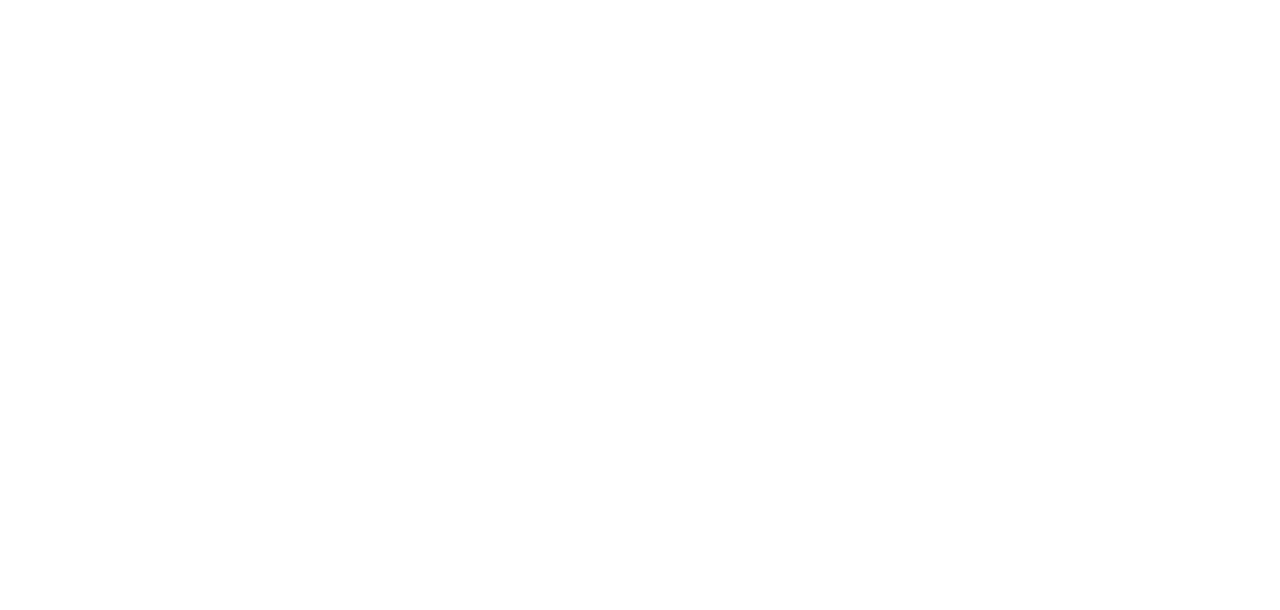
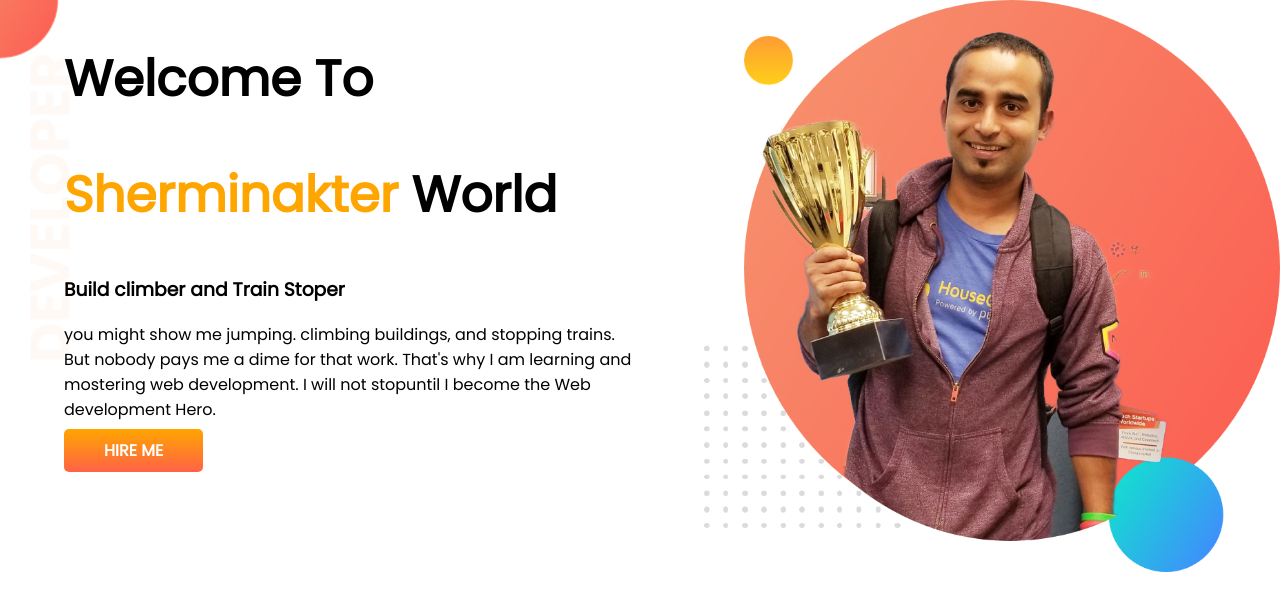
Before and after one commit to Sherminakt/developer-portfolio, a plain HTML site: page index.html in a window 1280 px wide. Drawn offline with Linux system fonts and the light colour scheme.

Commit message:
top banner added

```diff
--- a/index.html
+++ b/index.html
@@ -1,13 +1,34 @@
 <!DOCTYPE html>
 <html lang="en">
+
 <head>
     <meta charset="UTF-8">
     <meta http-equiv="X-UA-Compatible" content="IE=edge">
     <meta name="viewport" content="width=device-width, initial-scale=1.0">
     <title>sherminakter portfolio</title>
+    <link rel="preconnect" href="https://fonts.googleapis.com">
+    <link rel="preconnect" href="https://fonts.gstatic.com" crossorigin>
+    <link href="https://fonts.googleapis.com/css2?family=Poppins&display=swap" rel="stylesheet">
     <link rel="stylesheet" href="style.css">
 </head>
+
 <body>
+    <section class="top-banner">
+        <div class="half-width">
+            <h1>Welcome To</h1>
+            <h1><span class="orange-color">Sherminakter</span> World</h1>
+            <h3>Build climber and Train Stoper</h3>
+            <p>you might show me jumping. climbing buildings, and stopping trains. But nobody pays me a dime for that
+                work.
+                That's why I am learning and mostering web development. I will not stopuntil I become the Web
+                development
+                Hero.</p>
+            <a class="link-button" href="https://www.linkedin.com/in/shermin-akter-b2a505231/">HIRE ME</a>
+        </div>
+        <div class="half-width">
+            <img src="images/jhankar.png" alt="">
+        </div>
+    </section>
+</body>
 
-</body>
 </html>
--- a/style.css
+++ b/style.css
@@ -0,0 +1,32 @@
+body{
+    font-family: 'Poppins', sans-serif;
+    margin: 0;
+}
+h1{
+    font-size: 50px;
+}
+.orange-color{
+    color: orange;
+}
+section{
+    display: flex;
+}
+.half-width{
+    width: 50%;
+    padding-left: 5%;
+}
+.half-width img{
+width: 100%;
+}
+.link-button{
+    text-decoration: none;
+    background-image: linear-gradient(orange, tomato);
+    padding: 10px 40px;
+    color: white;
+    font-weight: 700;
+    border-radius: 5px;
+}
+.top-banner{
+    background-image: url(images/top-banner.png);
+    background-repeat: no-repeat;
+}
```
Also changed, not shown: images/dream-bg.png (added), images/exp-bg.png (added), images/jhankar.png (added), images/jhankar2.png (added), images/my-bg.png (added), images/my-bg2.png (added), images/top-banner.png (added), 7 other files.
